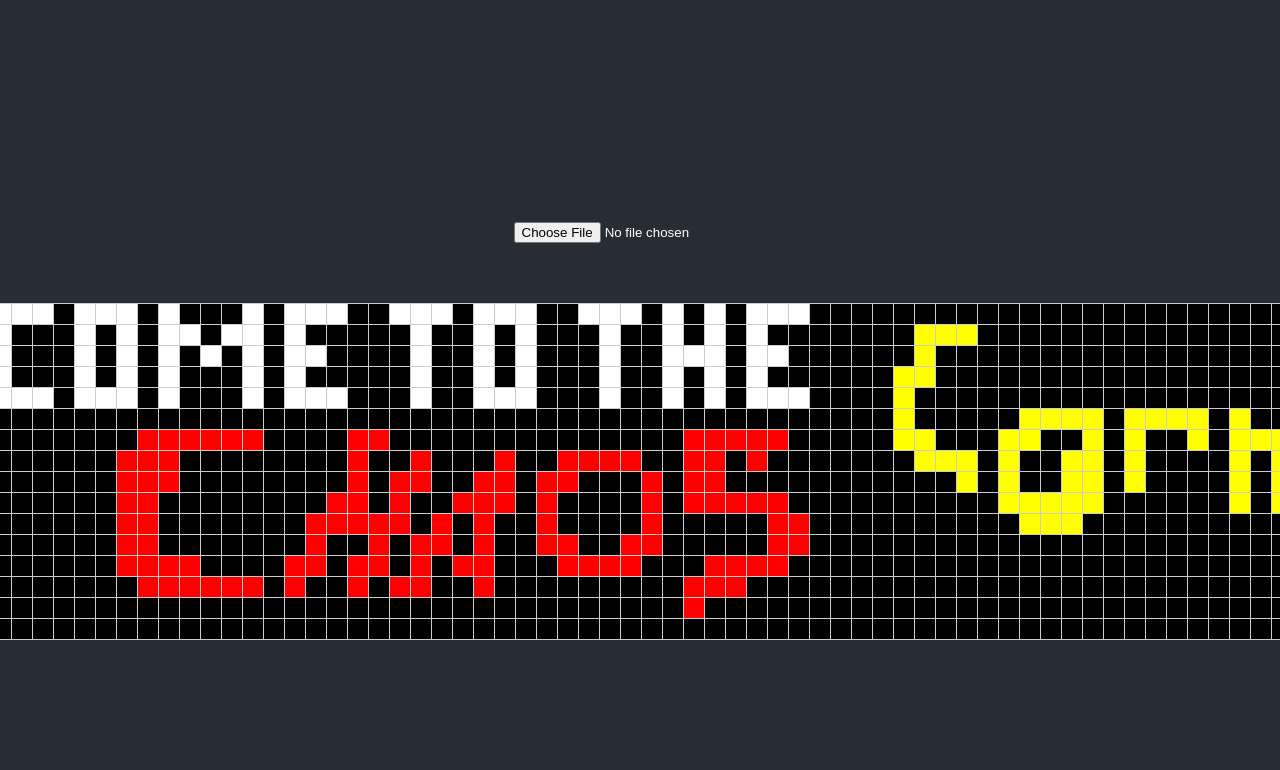
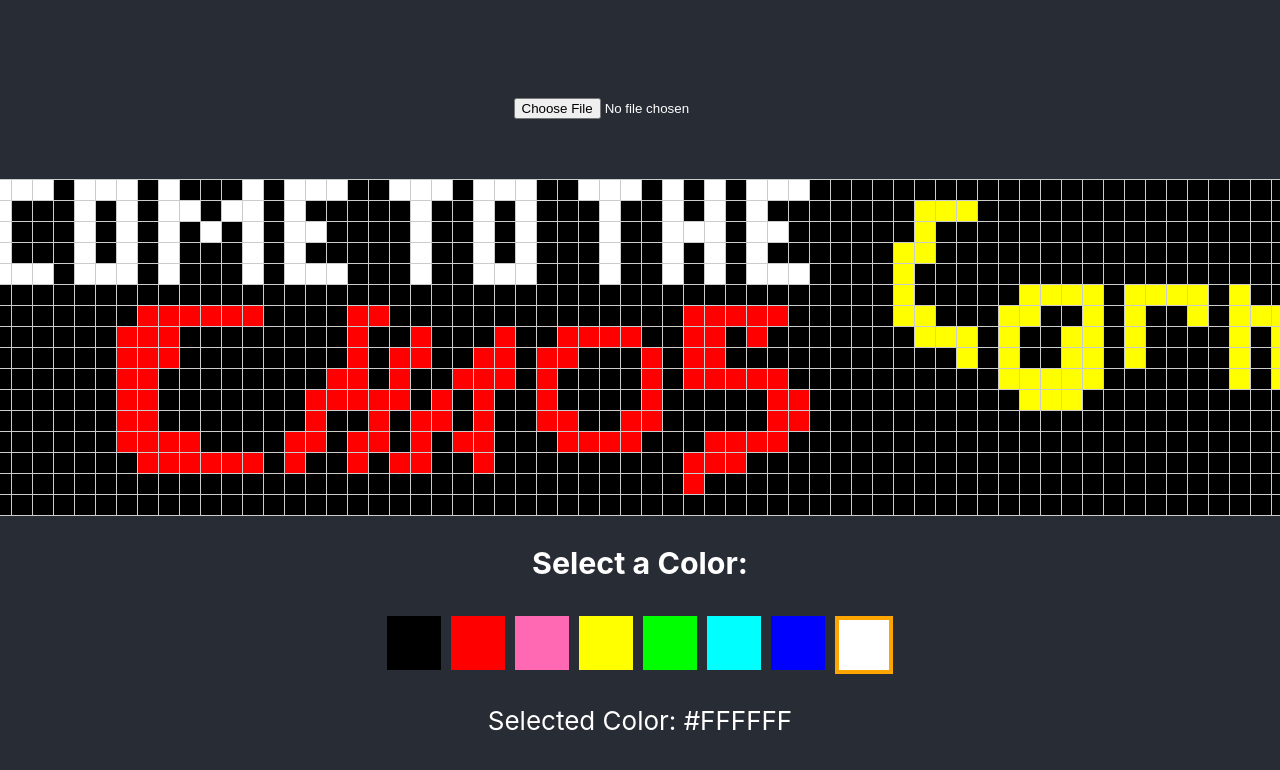
Before and after one commit to HumbertoL/coolled-editor, a React (Create React App) app: page / in a window 1280 px wide. Shown: the top 770 px of the page. Built offline with nearby package versions, Linux system fonts and the light colour scheme.

Commit message:
feat: add color selector

```diff
--- a/src/App.js
+++ b/src/App.js
@@ -5,6 +5,7 @@ import { useState } from 'react';
 import styled from 'styled-components';
 
 import welcome from './sample/welcome_to_chaos_corner.json';
+import ColorPicker from './ColorPicker';
 
 
 const FileUpload = styled.input`
@@ -13,6 +14,7 @@ const FileUpload = styled.input`
 
 function App() {
   const [pixelArray, setPixelArray] = useState(() => parseData(JSON.stringify(welcome)));
+  const [selectedColor, setSelectedColor] = useState( "#FFFFFF");
 
   const readFile = (file) => {
     const reader = new FileReader();
@@ -40,6 +42,7 @@ function App() {
       <header className="App-header">
         <FileUpload type="file" onChange={handleFileChange} />
         <Grid pixelArray={pixelArray} />
+        <ColorPicker setSelectedColor={setSelectedColor} selectedColor={selectedColor} />
       </header>
     </div>
   );
--- /dev/null
+++ b/src/ColorPicker.js
@@ -0,0 +1,55 @@
+import React, { useState } from 'react';
+import styled from 'styled-components';
+
+const ColorSquare = styled.div`
+  width: 50px;
+  height: 50px;
+  margin: 5px;
+  cursor: pointer;
+  background-color: ${(props) => props.color};
+  border: ${(props) => (props.selected ? '4px solid orange' : '2px solid transparent')};
+  display: flex;
+  align-items: center;
+  justify-content: center;
+  color: ${(props) => (props.selected ? 'black' : 'inherit')};
+`;
+
+const ColorPicker = ({ setSelectedColor, selectedColor }) => {
+
+    const colors = [
+        { name: 'Black', hex: '#000000' },
+        { name: 'Red', hex: '#FF0000' },
+        { name: 'Pink', hex: '#FF69B4' },
+        { name: 'Yellow', hex: '#FFFF00' },
+        { name: 'Green', hex: '#00FF00' },
+        { name: 'Cyan', hex: '#00FFFF' },
+        { name: 'Blue', hex: '#0000FF' },
+        { name: 'White', hex: '#FFFFFF' },
+    ];
+
+    const handleColorSelection = (color) => {
+        setSelectedColor(color === selectedColor ? null : color); // Toggle selection
+    };
+
+    return (
+        <div>
+            <h3>Select a Color:</h3>
+            <div style={{ display: 'flex' }}>
+                {colors.map((color, index) => (
+                    <ColorSquare
+                        key={index}
+                        color={color.hex}
+                        selected={selectedColor === color.hex}
+                        onClick={() => handleColorSelection(color.hex)}
+                    >
+                    </ColorSquare>
+                ))}
+            </div>
+            <div>
+                <p>Selected Color: {selectedColor || 'None'}</p>
+            </div>
+        </div>
+    );
+};
+
+export default ColorPicker;
```
